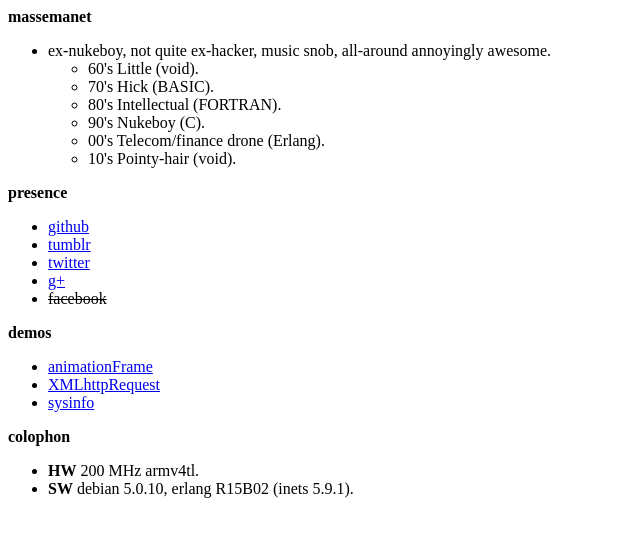
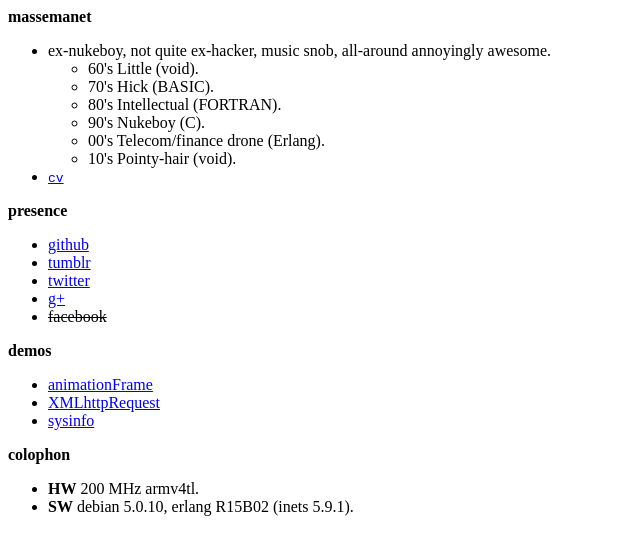
Before and after one commit to massemanet/massema.net, a plain HTML site: page priv/static/index.html in a window 1280 px wide. Shown: the whole page, without its empty margins (0-640 px from the left). Drawn offline with Linux system fonts and the light colour scheme.

Commit message:
added cv

```diff
--- a/priv/static/index.html
+++ b/priv/static/index.html
@@ -15,6 +15,7 @@
           <li>00's Telecom/finance drone (Erlang).
           <li>10's Pointy-hair (void).
         </ul>
+      <li><tt><a href="cv.txt">cv</a></tt>
     </ul>
     <b>presence</b>
     <ul>
```
Also changed, not shown: priv/static/cv.txt (added).
